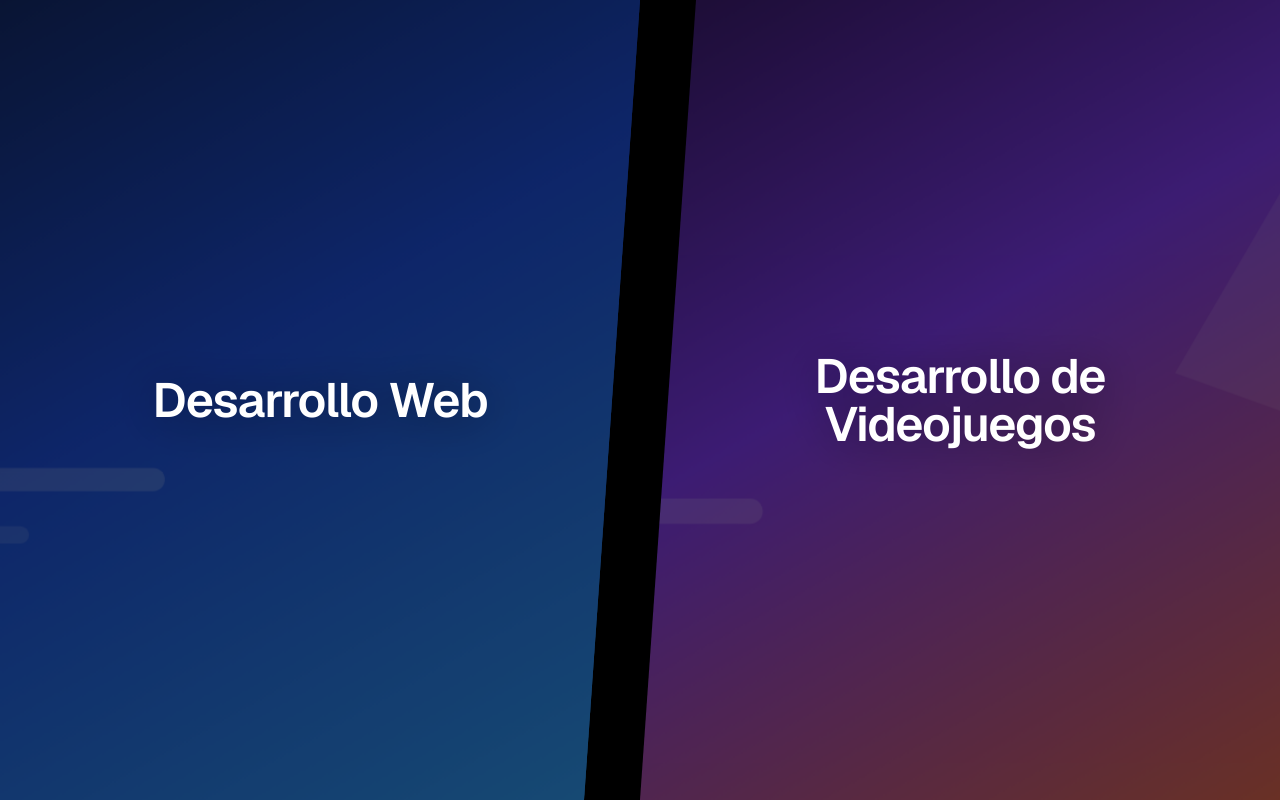
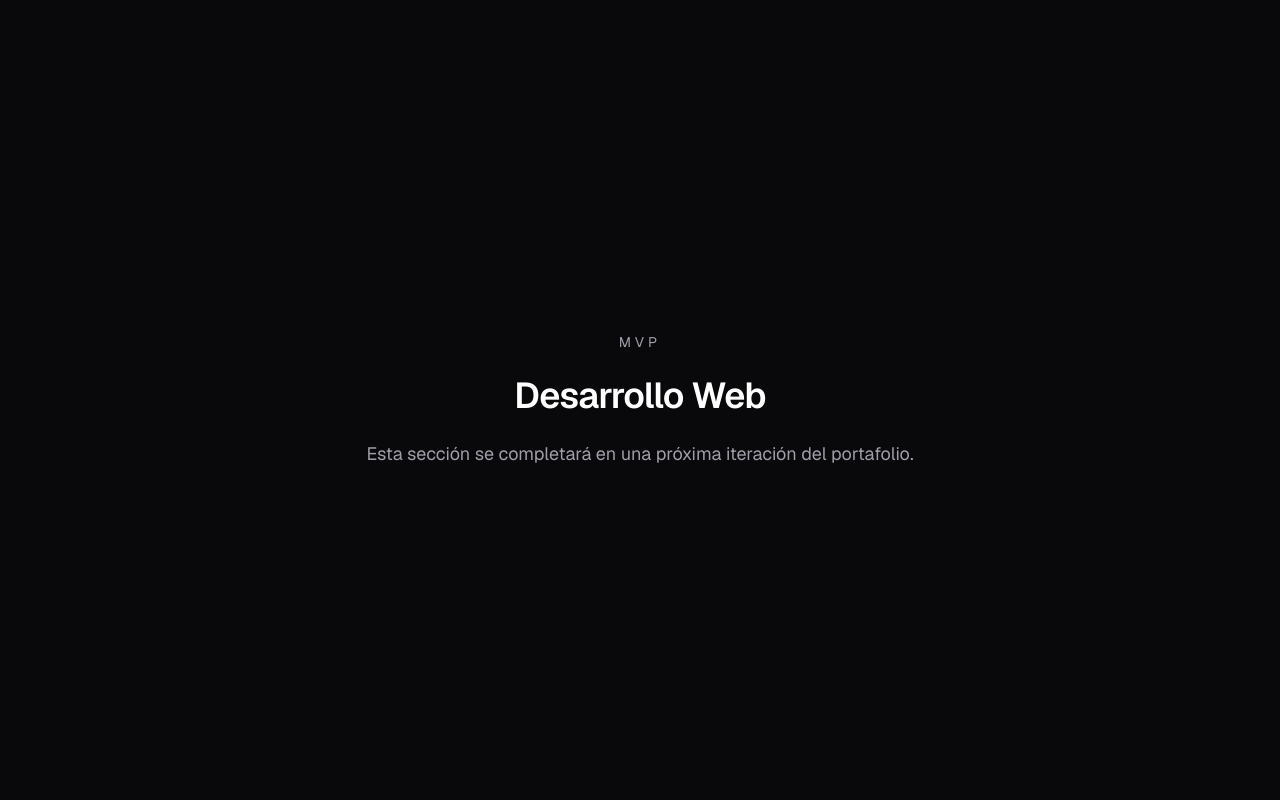
Before and after one commit to jicv22/elegant-portfolio, a Next.js app: page / in a window 1280 px wide. Built offline with nearby package versions, Linux system fonts and the light colour scheme.

Commit message:
refactor: restructure app routes
Move split to /hub, web to /, and rename games to /gamedev.

```diff
--- a/src/app/game-development/page.tsx
+++ b/src/app/gamedev/page.tsx
@@ -2,10 +2,10 @@ import type { Metadata } from "next";
 import Link from "next/link";
 
 export const metadata: Metadata = {
-  title: "Desarrollo de Videojuegos",
+  title: "Gamedev",
 };
 
-export default function GameDevelopmentPage() {
+export default function GamedevPage() {
   return (
     <main className="flex min-h-dvh flex-col items-center justify-center gap-6 bg-zinc-950 px-6 text-center text-white">
       <p className="text-sm uppercase tracking-[0.3em] text-zinc-400">MVP</p>
--- /dev/null
+++ b/src/app/hub/page.tsx
@@ -0,0 +1,11 @@
+import type { Metadata } from "next";
+import { SplitLanding } from "@/components/split-landing/SplitLanding";
+import { splitLandingSections } from "@/config/split-landing";
+
+export const metadata: Metadata = {
+  title: "Hub",
+};
+
+export default function HubPage() {
+  return <SplitLanding sections={splitLandingSections} />;
+}
--- a/src/app/page.tsx
+++ b/src/app/page.tsx
@@ -1,6 +1,19 @@
-import { SplitLanding } from "@/components/split-landing/SplitLanding";
-import { splitLandingSections } from "@/config/split-landing";
+import type { Metadata } from "next";
+
+export const metadata: Metadata = {
+  title: "Desarrollo Web",
+};
 
 export default function Home() {
-  return <SplitLanding sections={splitLandingSections} />;
+  return (
+    <main className="flex min-h-dvh flex-col items-center justify-center gap-6 bg-zinc-950 px-6 text-center text-white">
+      <p className="text-sm uppercase tracking-[0.3em] text-zinc-400">MVP</p>
+      <h1 className="max-w-2xl text-4xl font-semibold tracking-tight">
+        Desarrollo Web
+      </h1>
+      <p className="max-w-xl text-lg text-zinc-400">
+        Esta sección se completará en una próxima iteración del portafolio.
+      </p>
+    </main>
+  );
 }
--- a/src/app/web-development/page.tsx
+++ /dev/null
@@ -1,26 +0,0 @@
-import type { Metadata } from "next";
-import Link from "next/link";
-
-export const metadata: Metadata = {
-  title: "Desarrollo Web",
-};
-
-export default function WebDevelopmentPage() {
-  return (
-    <main className="flex min-h-dvh flex-col items-center justify-center gap-6 bg-zinc-950 px-6 text-center text-white">
-      <p className="text-sm uppercase tracking-[0.3em] text-zinc-400">MVP</p>
-      <h1 className="max-w-2xl text-4xl font-semibold tracking-tight">
-        Desarrollo Web
-      </h1>
-      <p className="max-w-xl text-lg text-zinc-400">
-        Esta sección se completará en una próxima iteración del portafolio.
-      </p>
-      <Link
-        href="/"
-        className="rounded-full border border-white/20 px-5 py-2 text-sm transition-colors hover:bg-white/10"
-      >
-        Volver al inicio
-      </Link>
-    </main>
-  );
-}
--- a/src/config/split-landing.ts
+++ b/src/config/split-landing.ts
@@ -4,7 +4,7 @@ export const splitLandingSections: SplitLandingSection[] = [
   {
     id: "web",
     title: "Desarrollo Web",
-    href: "/web-development",
+    href: "/",
     defaultImageDuration: 6000,
     defaultVideoDuration: 12000,
     media: [
@@ -31,7 +31,7 @@ export const splitLandingSections: SplitLandingSection[] = [
   {
     id: "games",
     title: "Desarrollo de Videojuegos",
-    href: "/game-development",
+    href: "/gamedev",
     defaultImageDuration: 6000,
     defaultVideoDuration: 12000,
     media: [
```
